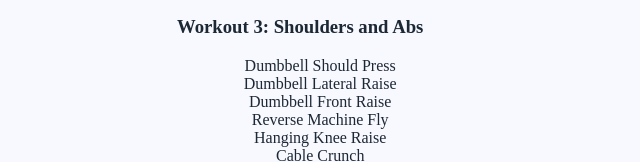
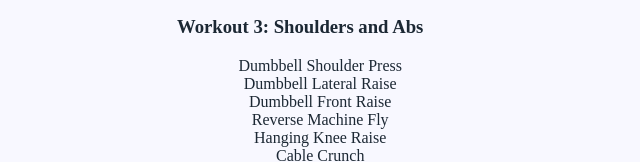
Before and after one commit to MacroCal/GitFit, a plain HTML site: page html/workoutplan.html in a window 1280 px wide. Shown: the part 2818-2980 px from the top of the page, 524-1164 px from the left. Drawn offline with Linux system fonts and the light colour scheme.

Commit message:
finished html and CSS for workout plan

```diff
--- a/html/workoutplan.html
+++ b/html/workoutplan.html
@@ -218,7 +218,7 @@
                         <h3><strong>Workout 3: Shoulders and Abs</strong></h3>
                         <p>
                         <ul>
-                            <li> Dumbbell Should Press</li>
+                            <li> Dumbbell Shoulder Press</li>
                             <li> Dumbbell Lateral Raise</li>
                             <li> Dumbbell Front Raise</li>
                             <li>Reverse Machine Fly</li>
```
